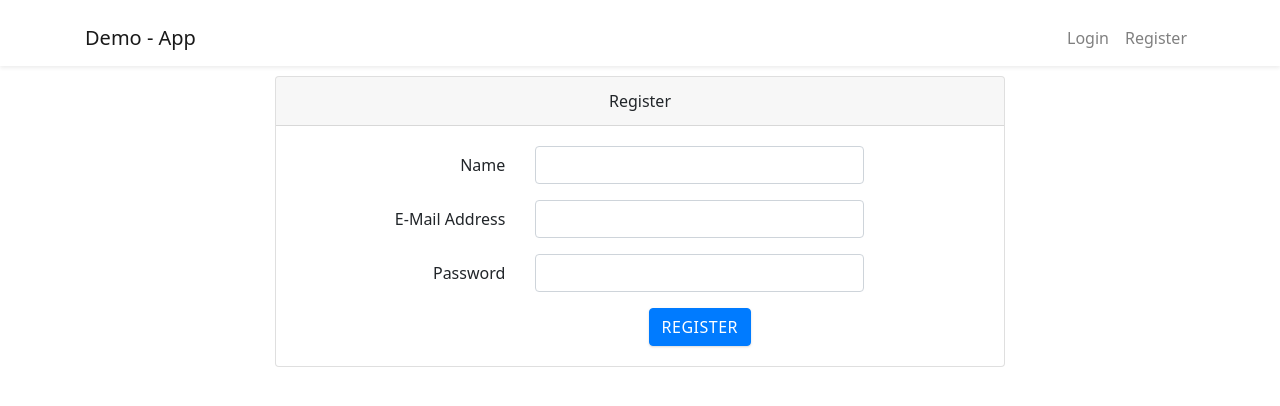
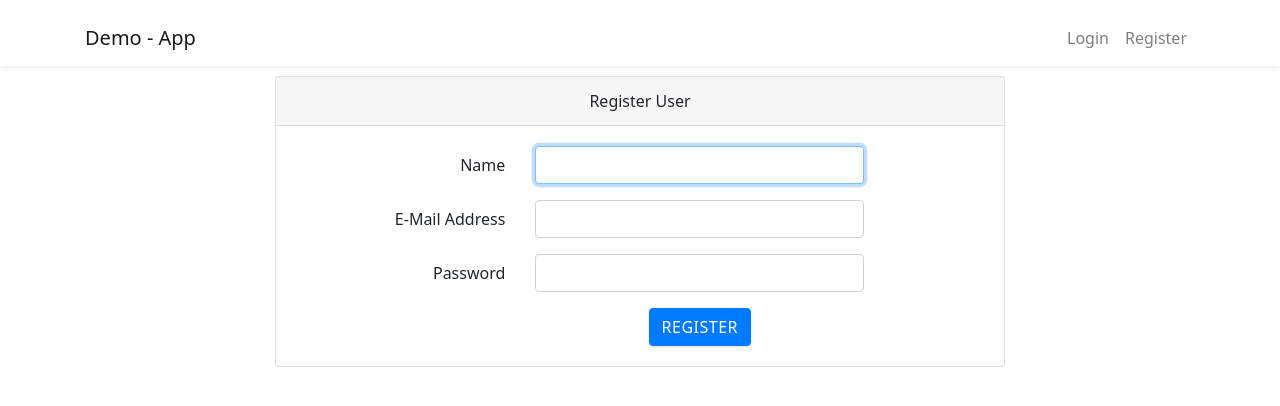
Before and after one commit to hoanglm-1051/Nuxt-Demo, a Nuxt app in the folder demo-app-client/: page /register in a window 1280 px wide. Shown: the top 406 px of the page. Built offline with nearby package versions, Linux system fonts and the light colour scheme.

Commit message:
check ci

```diff
--- a/demo-app-client/pages/register.vue
+++ b/demo-app-client/pages/register.vue
@@ -4,7 +4,7 @@
             <div class="col-md-8">
                 <div class="card">
                     <div class="card-header">
-                        Register
+                        Register User
                     </div>
 
                     <div class="card-body">
@@ -21,6 +21,7 @@
                                         name="name"
                                         autocomplete="name"
                                         required
+                                        autofocus
                                     >
                                 </div>
                             </div>
```
